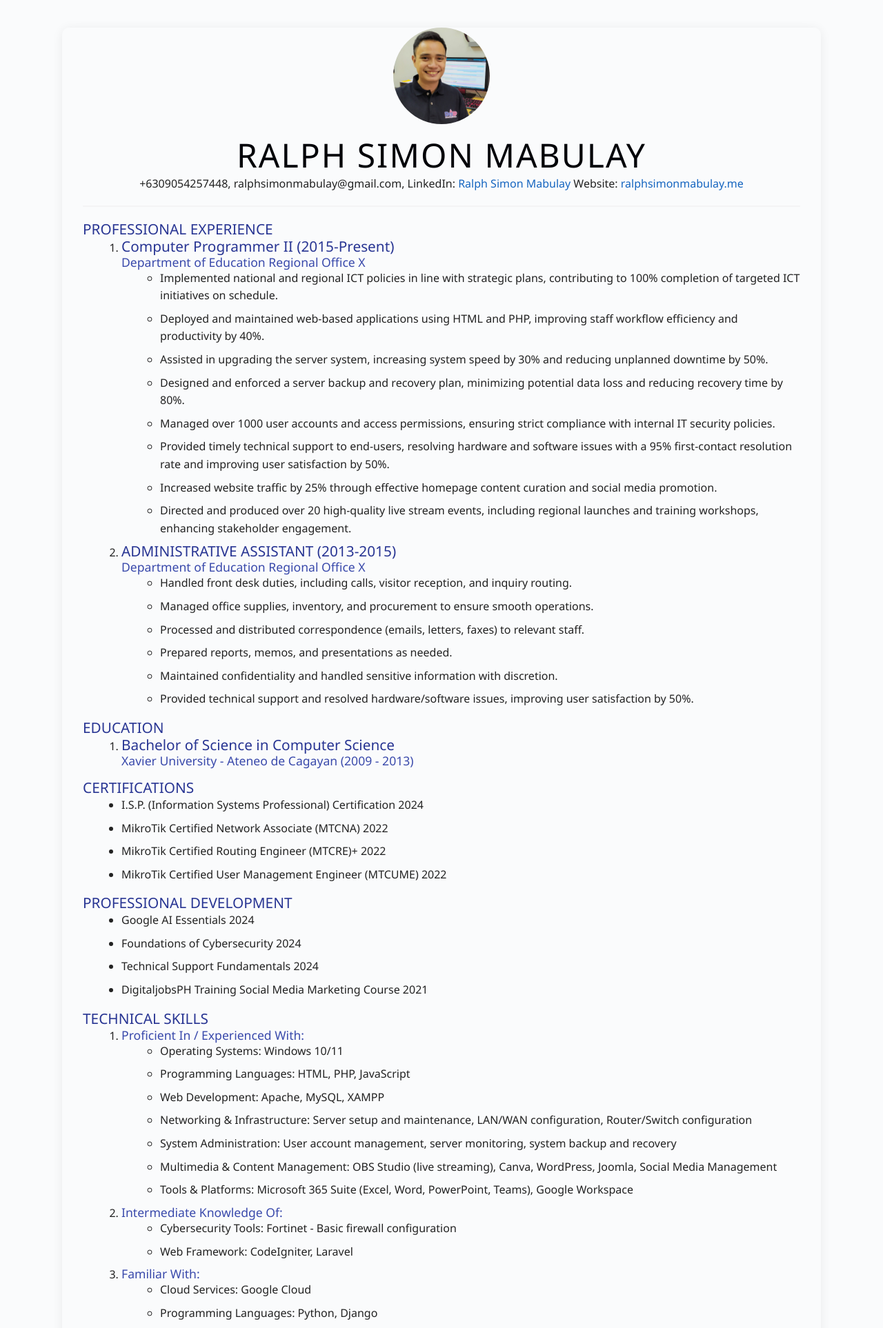
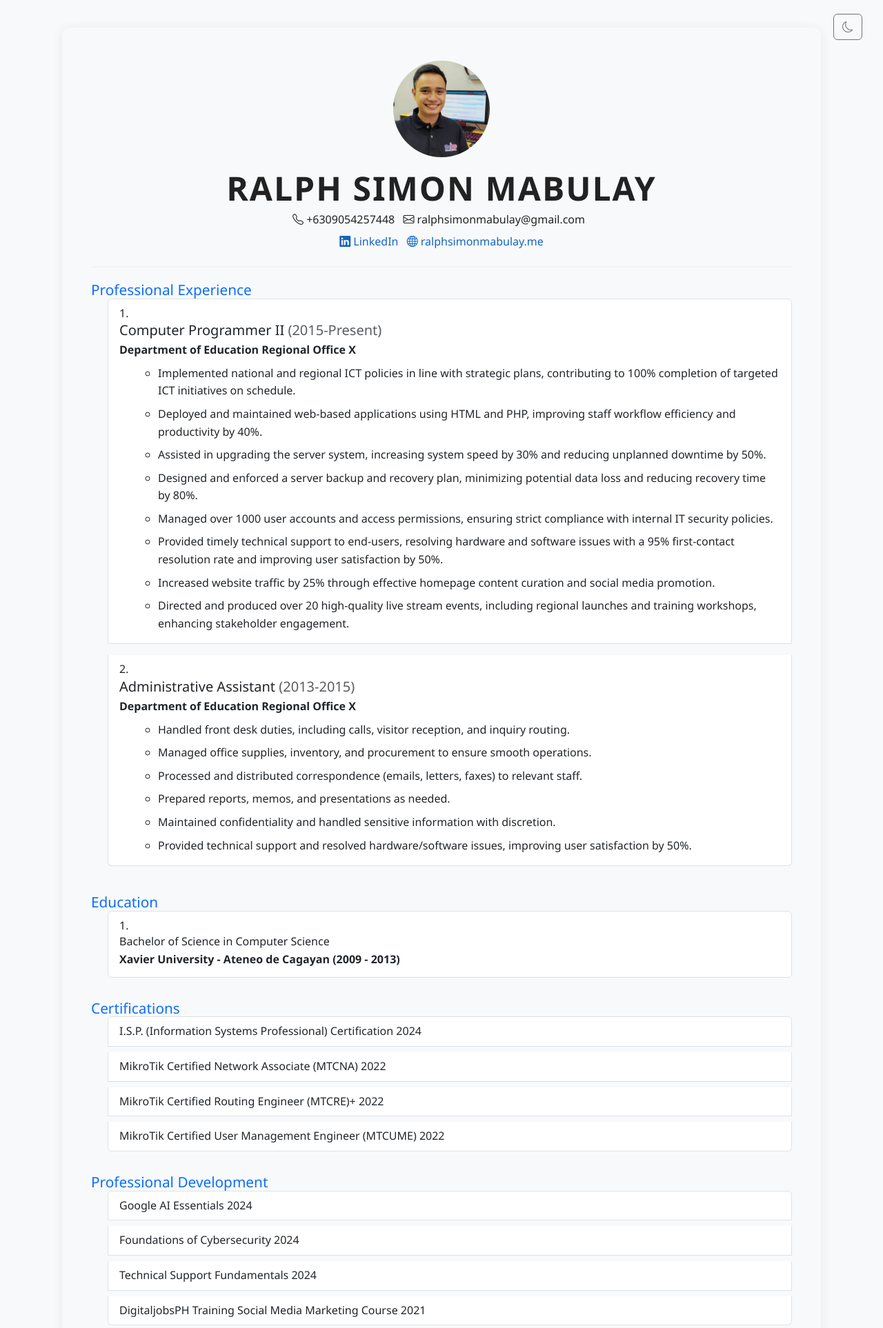
Before and after one commit to ChampRedRalph/ChampRedRalph.github.io, a PHP site: page / in a window 1280 px wide. Shown: the top 1926 px of the page at 69% size. Run offline with PHP 8.4, Linux system fonts and the light colour scheme.

Commit message:
updated index
-applied bootstrap

```diff
--- a/index.html
+++ b/index.html
@@ -5,26 +5,66 @@
     <title>Ralph Simon Mabulay</title>
     <!-- Bootstrap CSS CDN -->
     <link href="https://cdn.jsdelivr.net/npm/bootstrap@5.3.3/dist/css/bootstrap.min.css" rel="stylesheet">
+    <!-- Bootstrap Icons CDN -->
+    <link rel="stylesheet" href="https://cdn.jsdelivr.net/npm/bootstrap-icons@1.11.3/font/bootstrap-icons.min.css">
     <link rel="stylesheet" href="style.css">
+    <style>
+        body.dark-mode {
+            background-color: #181a1b !important;
+            color: #e0e0e0 !important;
+        }
+        .dark-mode .bg-white,
+        .dark-mode .list-group-item,
+        .dark-mode .container,
+        .dark-mode .card,
+        .dark-mode .border-top {
+            background-color: #23272b !important;
+            color: #e0e0e0 !important;
+            border-color: #343a40 !important;
+        }
+        .dark-mode .text-primary {
+            color: #90caf9 !important;
+        }
+        .dark-mode a {
+            color: #90caf9 !important;
+        }
+        .theme-toggle-btn {
+            position: absolute;
+            top: 20px;
+            right: 30px;
+            z-index: 10;
+        }
+    </style>
 </head>
-<body>
-    <center>
-        <p>
-            <img src="img/ralph.jpg" alt="Ralph Simon Mabulay" style="width:140px; border-radius:50%; margin-bottom:0px;">
-            <h1>RALPH SIMON MABULAY</h1>
-            +6309054257448,
-            ralphsimonmabulay@gmail.com,
-            LinkedIn: <a href="https://www.linkedin.com/in/ralph-simon-mabulay-77111b107/" target="_blank">Ralph Simon Mabulay</a>
-            Website: <a href="https://ralphsimonmabulay.me" target="_blank">ralphsimonmabulay.me</a>
-        </p>
-    </center>
+<body class="bg-light" id="mainBody">
+    <button class="btn btn-outline-secondary theme-toggle-btn" id="themeToggle" aria-label="Toggle theme">
+        <i class="bi bi-moon"></i>
+    </button>
+    <div class="container py-5">
+        <div class="text-center mb-4">
+            <img src="img/ralph.jpg" alt="Ralph Simon Mabulay" class="rounded-circle mb-3" style="width:140px;">
+            <h1 class="fw-bold mb-1">RALPH SIMON MABULAY</h1>
+            <div class="mb-2">
+                <span class="me-2"><i class="bi bi-telephone"></i> +6309054257448</span>
+                <span class="me-2"><i class="bi bi-envelope"></i> ralphsimonmabulay@gmail.com</span>
+            </div>
+            <div>
+                <a href="https://www.linkedin.com/in/ralph-simon-mabulay-77111b107/" target="_blank" class="me-2 text-decoration-none">
+                    <i class="bi bi-linkedin"></i> LinkedIn
+                </a>
+                <a href="https://ralphsimonmabulay.me" target="_blank" class="text-decoration-none">
+                    <i class="bi bi-globe"></i> ralphsimonmabulay.me
+                </a>
+            </div>
+        </div>
         <hr>
 
-    <h2>PROFESSIONAL EXPERIENCE</h2>
-    <ol>
-        <li>
-            <h2>Computer Programmer II (2015-Present)</h2>
-            <h3>Department of Education Regional Office X</h3>
+        <section class="mb-4">
+            <h2 class="text-primary">Professional Experience</h2>
+            <ol class="list-group list-group-numbered">
+                <li class="list-group-item mb-3">
+                    <h3 class="h5 mb-1">Computer Programmer II <span class="text-muted">(2015-Present)</span></h3>
+                    <div class="mb-2"><strong>Department of Education Regional Office X</strong></div>
                     <ul>
                         <li>Implemented national and regional ICT policies in line with strategic plans, contributing to 100% completion of targeted ICT initiatives on schedule.</li>
                         <li>Deployed and maintained web-based applications using HTML and PHP, improving staff workflow efficiency and productivity by 40%.</li>
@@ -36,9 +76,9 @@
                         <li>Directed and produced over 20 high-quality live stream events, including regional launches and training workshops, enhancing stakeholder engagement.</li>
                     </ul>
                 </li>
-        <li>
-            <h2>ADMINISTRATIVE ASSISTANT (2013-2015)</h2>
-            <h3>Department of Education Regional Office X</h3>
+                <li class="list-group-item mb-3">
+                    <h3 class="h5 mb-1">Administrative Assistant <span class="text-muted">(2013-2015)</span></h3>
+                    <div class="mb-2"><strong>Department of Education Regional Office X</strong></div>
                     <ul>
                         <li>Handled front desk duties, including calls, visitor reception, and inquiry routing.</li>
                         <li>Managed office supplies, inventory, and procurement to ensure smooth operations.</li>
@@ -49,35 +89,43 @@
                     </ul>
                 </li>
             </ol>
+        </section>
 
-    <h2>EDUCATION</h2>
-    <ol>
-        <li>
-            <h2>Bachelor of Science in Computer Science</h2>
-            <h3>Xavier University - Ateneo de Cagayan (2009 - 2013)</h3>
+        <section class="mb-4">
+            <h2 class="text-primary">Education</h2>
+            <ol class="list-group list-group-numbered">
+                <li class="list-group-item">
+                    <h3 class="h6 mb-1">Bachelor of Science in Computer Science</h3>
+                    <div class="mb-1"><strong>Xavier University - Ateneo de Cagayan (2009 - 2013)</strong></div>
                 </li>
             </ol>
+        </section>
 
-    <h2>CERTIFICATIONS</h2>
-    <ul>
-        <li>I.S.P. (Information Systems Professional) Certification 2024</li>
-        <li>MikroTik Certified Network Associate (MTCNA) 2022</li>
-        <li>MikroTik Certified Routing Engineer (MTCRE)+ 2022</li>
-        <li>MikroTik Certified User Management Engineer (MTCUME) 2022</li>
+        <section class="mb-4">
+            <h2 class="text-primary">Certifications</h2>
+            <ul class="list-group">
+                <li class="list-group-item">I.S.P. (Information Systems Professional) Certification 2024</li>
+                <li class="list-group-item">MikroTik Certified Network Associate (MTCNA) 2022</li>
+                <li class="list-group-item">MikroTik Certified Routing Engineer (MTCRE)+ 2022</li>
+                <li class="list-group-item">MikroTik Certified User Management Engineer (MTCUME) 2022</li>
             </ul>
+        </section>
 
-    <h2>PROFESSIONAL DEVELOPMENT</h2>
-    <ul>
-        <li>Google AI Essentials 2024</li>
-        <li>Foundations of Cybersecurity 2024</li>
-        <li>Technical Support Fundamentals 2024</li>
-        <li>DigitaljobsPH Training Social Media Marketing Course 2021</li>
+        <section class="mb-4">
+            <h2 class="text-primary">Professional Development</h2>
+            <ul class="list-group">
+                <li class="list-group-item">Google AI Essentials 2024</li>
+                <li class="list-group-item">Foundations of Cybersecurity 2024</li>
+                <li class="list-group-item">Technical Support Fundamentals 2024</li>
+                <li class="list-group-item">DigitaljobsPH Training Social Media Marketing Course 2021</li>
             </ul>
+        </section>
 
-    <h2>TECHNICAL SKILLS</h2>
-    <ol>
-        <li>
-            <h3>Proficient In / Experienced With:</h3>
+        <section class="mb-4">
+            <h2 class="text-primary">Technical Skills</h2>
+            <div class="row">
+                <div class="col-md-4 mb-3">
+                    <h3 class="h6">Proficient In / Experienced With:</h3>
                     <ul>
                         <li>Operating Systems: Windows 10/11</li>
                         <li>Programming Languages: HTML, PHP, JavaScript</li>
@@ -87,27 +135,55 @@
                         <li>Multimedia & Content Management: OBS Studio (live streaming), Canva, WordPress, Joomla, Social Media Management</li>
                         <li>Tools & Platforms: Microsoft 365 Suite (Excel, Word, PowerPoint, Teams), Google Workspace</li>
                     </ul>
-        </li>
-        <li>
-            <h3>Intermediate Knowledge Of:</h3>
+                </div>
+                <div class="col-md-4 mb-3">
+                    <h3 class="h6">Intermediate Knowledge Of:</h3>
                     <ul>
                         <li>Cybersecurity Tools: Fortinet - Basic firewall configuration</li>
                         <li>Web Framework: CodeIgniter, Laravel</li>
                     </ul>
-        </li>
-        <li>
-            <h3>Familiar With:</h3>
+                </div>
+                <div class="col-md-4 mb-3">
+                    <h3 class="h6">Familiar With:</h3>
                     <ul>
                         <li>Cloud Services: Google Cloud</li>
                         <li>Programming Languages: Python, Django</li>
                     </ul>
-        </li>
-    </ol>
+                </div>
+            </div>
+        </section>
 
-    <footer style="text-align:center; margin-top:40px; padding:20px 0; background:#f2f2f2;">
-        <p>&copy; <?php echo date("Y"); ?> Ralph Simon Mabulay. All rights reserved.</p>
+        <footer class="text-center mt-5 py-3 bg-white border-top">
+            <p class="mb-0">&copy; 2025 Ralph Simon Mabulay. All rights reserved.</p>
         </footer>
+    </div>
     <!-- Bootstrap JS Bundle CDN (optional, for interactive components) -->
     <script src="https://cdn.jsdelivr.net/npm/bootstrap@5.3.3/dist/js/bootstrap.bundle.min.js"></script>
+    <script>
+        // Theme toggle logic
+        const btn = document.getElementById('themeToggle');
+        const body = document.getElementById('mainBody');
+        let darkMode = false;
+
+        // Load theme from localStorage
+        if (localStorage.getItem('theme') === 'dark') {
+            body.classList.add('dark-mode');
+            btn.innerHTML = '<i class="bi bi-sun"></i>';
+            darkMode = true;
+        }
+
+        btn.addEventListener('click', function() {
+            darkMode = !darkMode;
+            if (darkMode) {
+                body.classList.add('dark-mode');
+                btn.innerHTML = '<i class="bi bi-sun"></i>';
+                localStorage.setItem('theme', 'dark');
+            } else {
+                body.classList.remove('dark-mode');
+                btn.innerHTML = '<i class="bi bi-moon"></i>';
+                localStorage.setItem('theme', 'light');
+            }
+        });
+    </script>
 </body>
 </html>
--- a/style.css
+++ b/style.css
@@ -16,7 +16,7 @@ h1 {
     font-size: 3em;
     margin-bottom: 0.2em;
     letter-spacing: 2px;
-    color: #010208;
+    color: #222;
 }
 
 h2 {
```
Also changed, not shown: htmlbasic.html (added, +113 -0 lines). Lines whose indentation alone changed are shown as unchanged.
